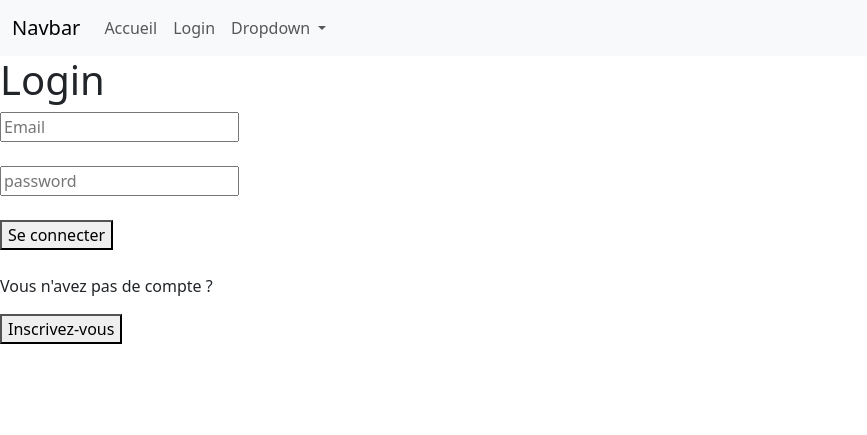
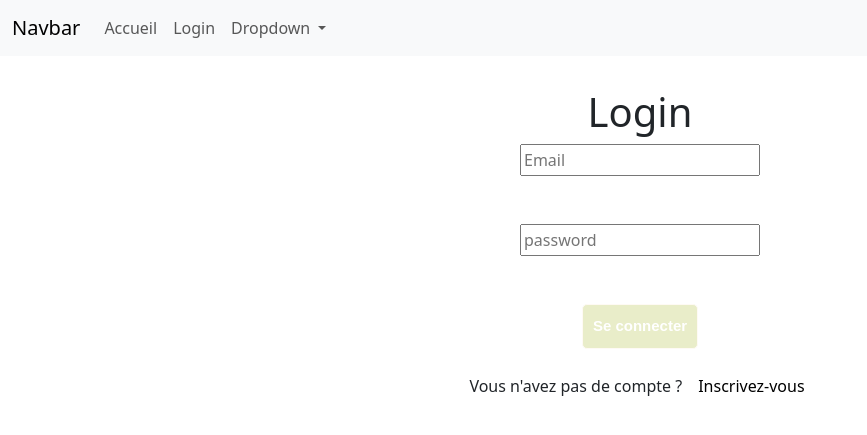
Before and after one commit to Erica-Rodrigues/BookClub, a PHP site: page /login.php in a window 1280 px wide. Shown: the top 435 px of the page, without its empty margins (0-867 px from the left). Run offline with PHP 8.4, Linux system fonts and the light colour scheme.

Commit message:
creation du css pour la page login

```diff
--- a/src/assets/js/form.js
+++ b/src/assets/js/form.js
@@ -14,7 +14,7 @@ document.addEventListener("DOMContentLoaded", function() {
 
             inscriptionForm.style.display = "inherit";
 
-            formInscriptionText.textContent = "Vous avez déjà un compte ? Connectez-vous";
+            formInscriptionText.textContent = "Vous avez déjà un compte ? ";
             formInscriptionButton.textContent = "Se connecter";
         } else {
             inscriptionForm.style.display = "none";
--- /dev/null
+++ b/src/assets/style/login.css
@@ -0,0 +1,60 @@
+.container__login{
+    margin-top: 2rem;
+    display: flex;
+    flex-direction: column;
+    justify-content: center;
+    align-items: center;
+}
+
+.loginForm{
+    display: flex;
+    flex-direction: column;
+    justify-content: center;
+    align-items: center;
+}
+
+.connectionForm{
+    height: 2rem;
+    width: 15rem;
+}
+
+.formInscription{
+    display: flex;
+    flex-direction: row;
+    justify-content: center;
+    align-items: center;
+}
+
+.formInscription > p{
+    padding: 0;
+    margin: 0;
+}
+
+.btnFormInscri{
+    border: none;
+    background: none;
+    padding-left: 1rem;
+    font-size: 1rem;
+}
+
+.myButton {
+    display: block;
+    margin: 0 auto;
+    background-color: rgb(233, 237, 201);
+    border-radius: 5px;
+    border: 1px solid rgb(254, 250, 244);
+    cursor: pointer;
+    color: #ffffff;
+    font-family: Arial;
+    font-size: 15px;
+    font-weight: bold;
+    padding: 10px 10px;
+    text-decoration: none;
+    &:hover {
+      background-color: rgb(204, 213, 174);
+      &:active {
+        position: relative;
+        top: 1px;
+      }
+    }
+  }
--- /dev/null
+++ b/src/assets/style/style.css
@@ -0,0 +1 @@
+@import url("./login.css");
--- a/src/header.php
+++ b/src/header.php
@@ -5,6 +5,7 @@
     <meta name="viewport" content="width=device-width, initial-scale=1.0">
     <title>Document</title>
     <link href="https://cdn.jsdelivr.net/npm/bootstrap@5.3.5/dist/css/bootstrap.min.css" rel="stylesheet" integrity="sha384-SgOJa3DmI69IUzQ2PVdRZhwQ+dy64/BUtbMJw1MZ8t5HZApcHrRKUc4W0kG879m7" crossorigin="anonymous">
+    <link rel="stylesheet" href="./assets/style/style.css">
 </head>
 <body>
 
--- a/src/login.php
+++ b/src/login.php
@@ -28,20 +28,6 @@
 
         <input type="password"  name="passwordInscription" class="connectionForm" placeholder="password" required><br><br>
 
-        <select  name="ville" class="connectionForm" required>
-            <option value="">Ville</option>
-            <option value="1">Bruxelles</option>
-            <option value="2">Venise</option>
-            <option value="3">Berlin</option>
-            <option value="4">Porto</option>
-            <option value="5">Kyoto</option>
-            <option value="6">Salvador</option>
-            <option value="7">Manchester</option>
-            <option value="9">Ibiza</option>
-            <option value="10">Helsinki</option>
-            <option value="11">Toronto</option>
-        </select><br><br>
-
         <button class="myButton inscription" type="submit">S'enregistrer</button>
     </form><br>
 
```
